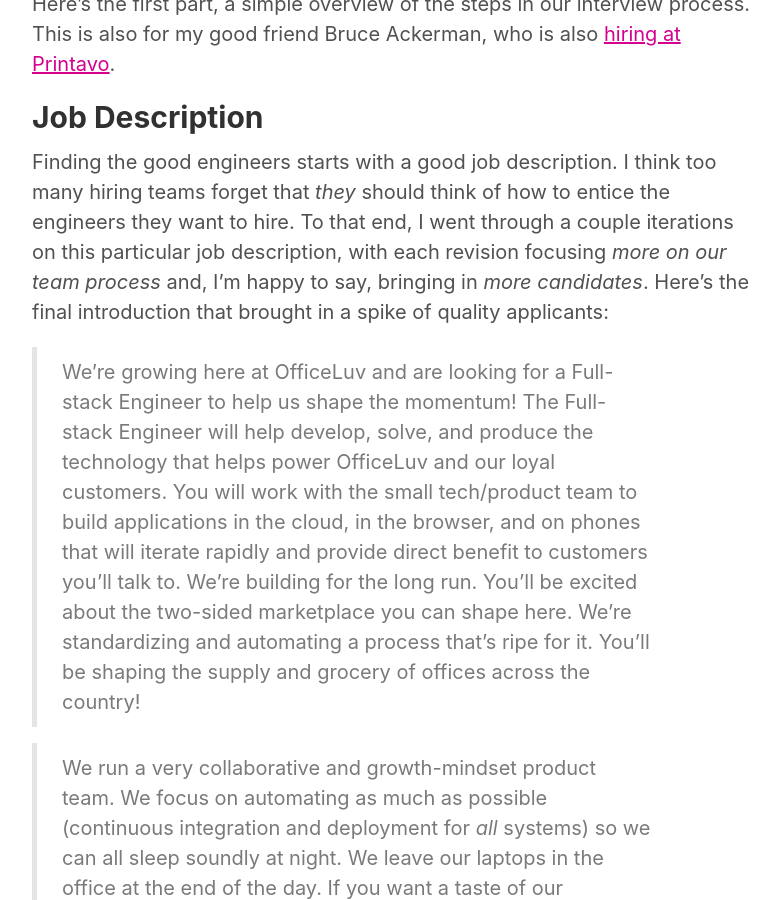
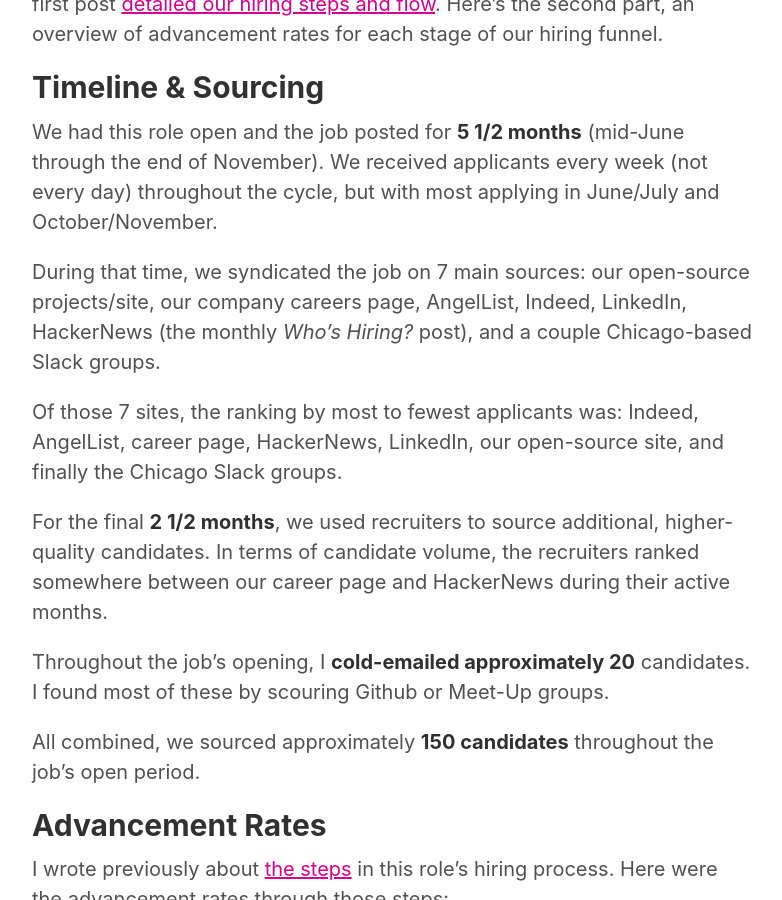
Before and after one commit to joshbeckman/andjosh.github.io, a Jekyll site: the page built from index.html, in a window 1280 px wide and 900 px high, scrolled down 944 px. Shown: the whole window, without its empty margins (248-1030 px from the left). Built offline with Jekyll 4.4.1, drawn with Linux system fonts in a browser that asks for light colours; some of the changed text lies outside the part shown.

Commit message:
new:usr: Add hiring advancement rate post

```diff
--- /dev/null
+++ b/_posts/2018-12-11-hiring-interview-advancement-rate.md
@@ -0,0 +1,42 @@
+---
+layout: post
+title: Hiring Retrospective - Advancement Rate
+tags:
+    - hiring
+---
+
+After interviewing all Summer and Fall, we've found the next member of [our OfficeLuv Product Team][0], a talented and thoughtful software engineer.
+
+This hiring cycle, I wanted to approach recruitment as we would a product feature or epic. Part of that, of course, is having a good retrospective. The first post [detailed our hiring steps and flow][1]. Here's the second part, an overview of advancement rates for each stage of our hiring funnel.
+
+## Timeline & Sourcing
+
+We had this role open and the job posted for **5 1/2 months** (mid-June through the end of November). We received applicants every week (not every day) throughout the cycle, but with most applying in June/July and October/November.
+
+During that time, we syndicated the job on 7 main sources: our open-source projects/site, our company careers page, AngelList, Indeed, LinkedIn, HackerNews (the monthly _Who’s Hiring?_ post), and a couple Chicago-based Slack groups.
+
+Of those 7 sites, the ranking by most to fewest applicants was: Indeed, AngelList, career page, HackerNews, LinkedIn, our open-source site, and finally the Chicago Slack groups.
+
+For the final **2 1/2 months**, we used recruiters to source additional, higher-quality candidates. In terms of candidate volume, the recruiters ranked somewhere between our career page and HackerNews during their active months.
+
+Throughout the job’s opening, I **cold-emailed approximately 20** candidates. I found most of these by scouring Github or Meet-Up groups.
+
+All combined, we sourced approximately **150 candidates** throughout the job’s open period.
+
+## Advancement Rates
+
+I wrote previously about [the steps][1] in this role’s hiring process. Here were the advancement rates through those steps:
+
+- 150 candidates
+- 30 phone/coffee/code interviews (_roughly 20% of candidates_)
+- 7 on-site interviews (_roughly 23% of phone interviews_)
+- 1 offer made (and accepted) (_roughly 14% of on-site interviews_)
+
+Proportionally, we advanced recruiter-referred candidates much more than general applicants. Candidates we reached out to directly also advanced much farther than others. This is the first hiring cycle in which I've kept such specific numbers, so I’m not yet aware of how these advancement rates compare to an average hiring flow.
+
+Anecdotally, the rest of the hiring team felt very good about our on-site interviewees. In the past, some on-site interviews have been lackluster, which fatigues the rest of the interviewing team. This cycle, I tried to be pretty liberal in scheduling phone/coffee interviews, so I was a bit surprised to calculate such a low rate of advancing candidates to that second step. Again, rough reasons why candidates did not advance to a further step [were outlined in the previous post][1].
+
+Now we're ready to compare against this for our next hiring cycle. How does this compare to your current or last hiring flow? I would love to know and share more specifics.
+
+[0]: https://officeluv.github.io
+[1]: https://www.andjosh.com/2018/12/10/hiring-interview-steps/
```
Also changed, not shown: _posts/2018-12-10-hiring-interview-steps.md (+1 -1 lines).
